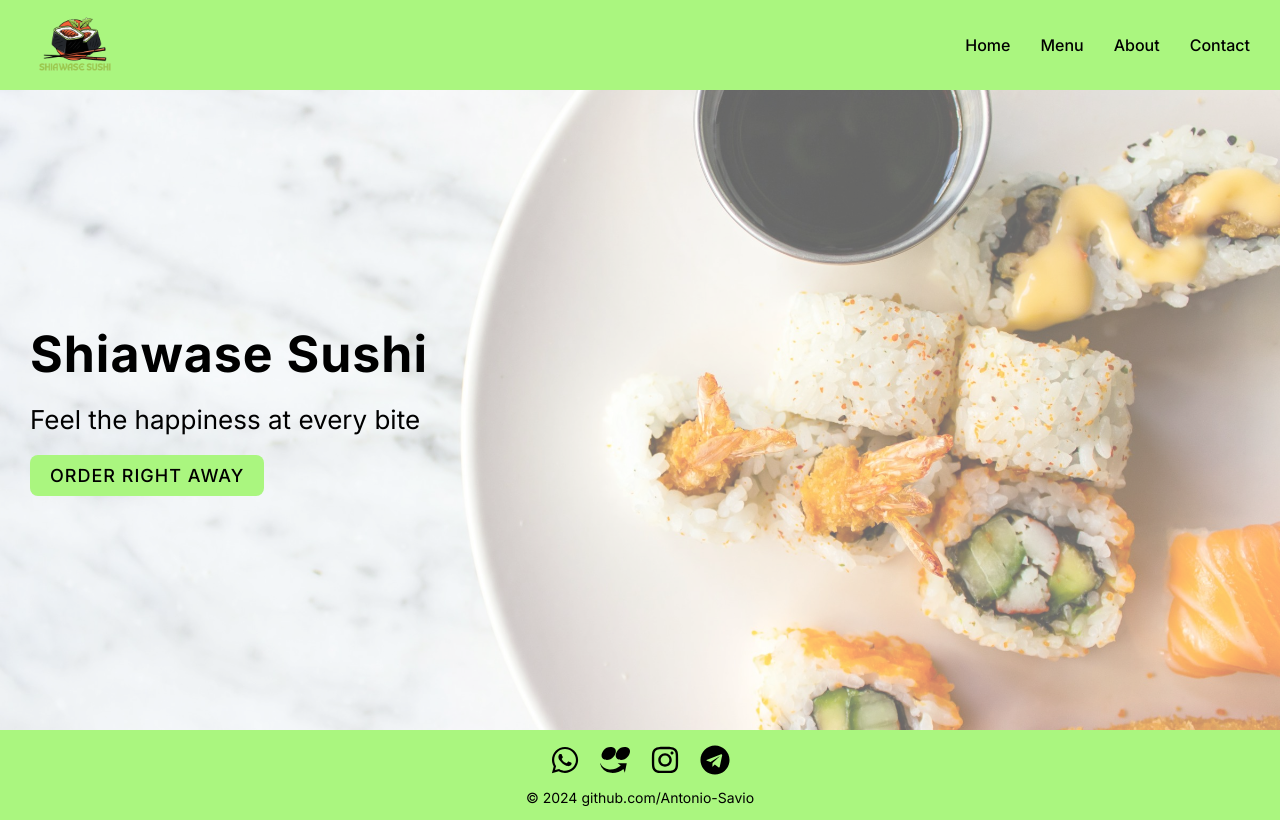
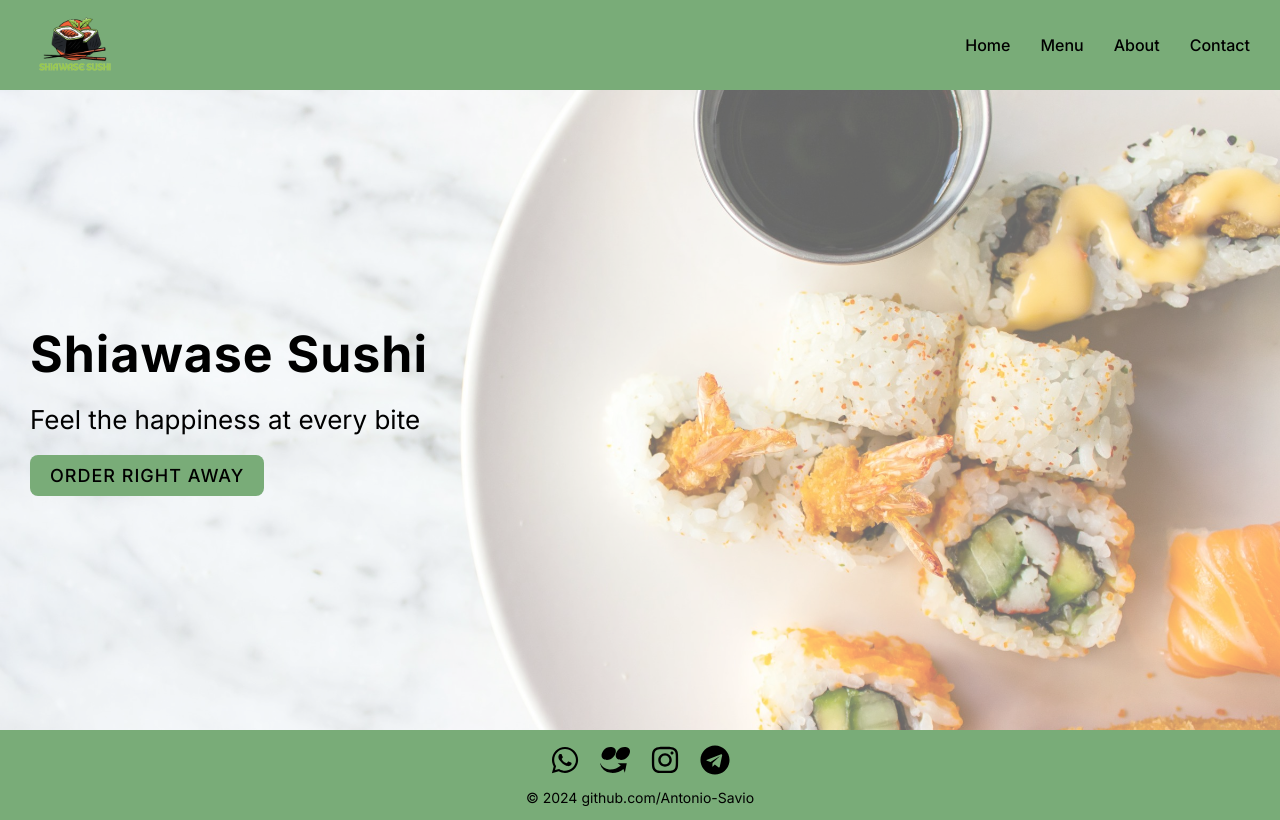
Before and after one commit to Antonio-Savio/sushi-restaurant, a React (Create React App) app: page / in a window 1280 px wide. Built offline with nearby package versions, Linux system fonts and the light colour scheme.

Commit message:
color palette changed

```diff
--- a/src/styles/global-style.js
+++ b/src/styles/global-style.js
@@ -2,8 +2,9 @@ import { createGlobalStyle } from 'styled-components';
 
 export const GlobalStyle = createGlobalStyle`
   :root {
-    --main-color: #aaf67F;
-    --background-color: rgb(212, 251, 191, 0.7);
+    --main-color: rgb(121, 172, 120);
+    --background-color: rgb(208, 231, 210);
+    --time: 0.2s;
   }
 
   * {
```
